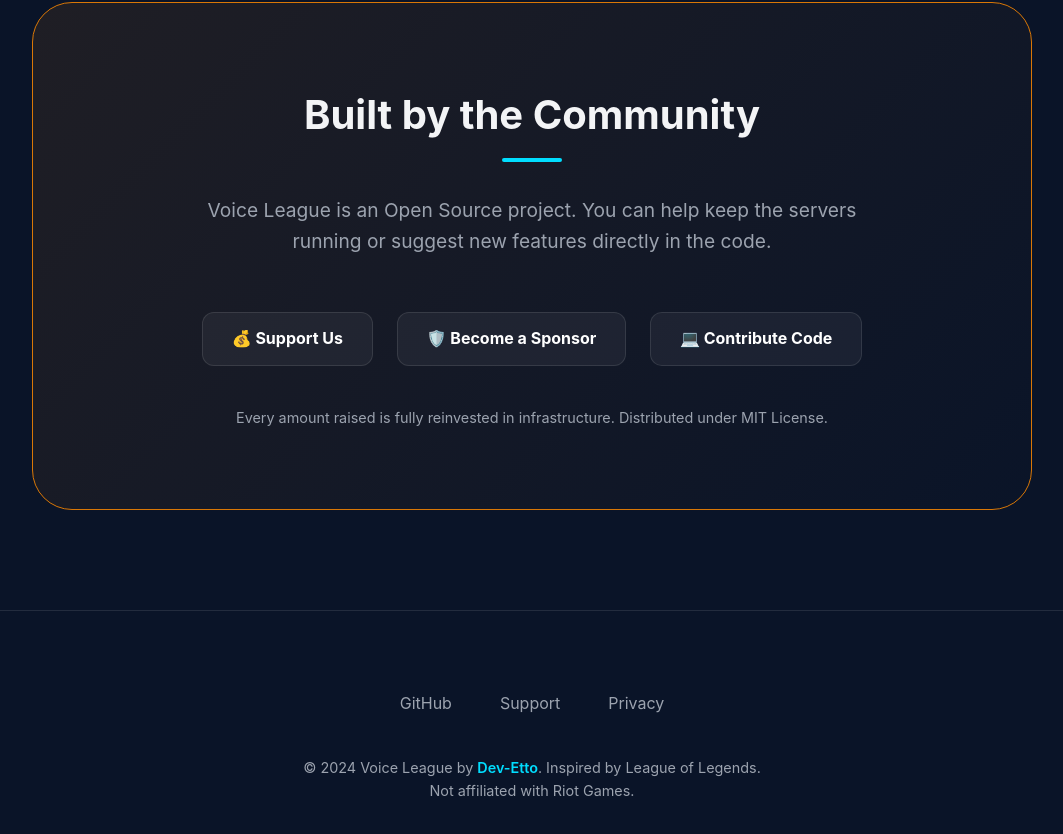
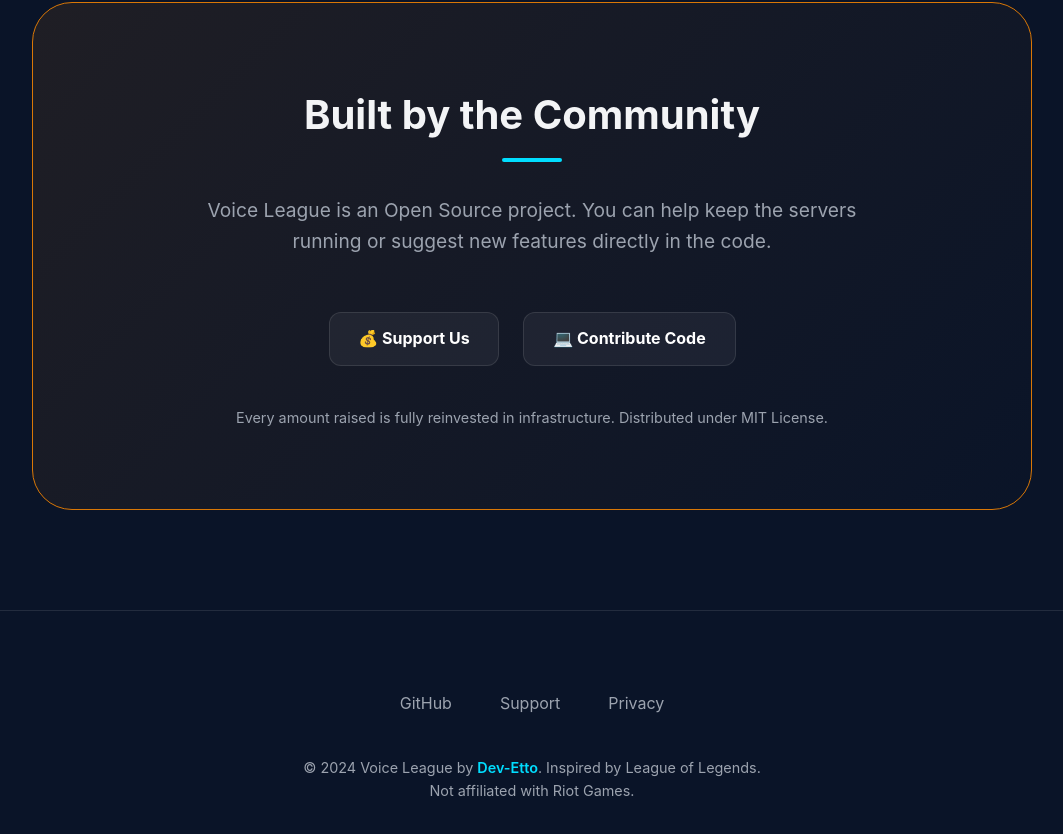
Before and after one commit to Dev-Etto/voice-league-web, a React (Vite) app: page / in a window 1280 px wide. Shown: the part 3113-3947 px from the top of the page, without its empty margins (108-1171 px from the left). Built offline with nearby package versions, Linux system fonts and the light colour scheme; no server answers.

Commit message:
feat: simplify support section by removing GitHub Sponsors

```diff
--- a/src/components/LandingPage.tsx
+++ b/src/components/LandingPage.tsx
@@ -547,9 +547,6 @@
               <Button href={EXTERNAL_LINKS.BUY_ME_A_COFFEE} target="_blank" rel="noopener noreferrer">
                 {t('support.buttons.coffee')}
               </Button>
-              <Button href={EXTERNAL_LINKS.GITHUB_SPONSORS} target="_blank" rel="noopener noreferrer">
-                {t('support.buttons.sponsors')}
-              </Button>
               <Button href={EXTERNAL_LINKS.GITHUB_REPO} target="_blank" rel="noopener noreferrer">
                 {t('support.buttons.contribute')}
               </Button>
--- a/src/i18n/locales/en.json
+++ b/src/i18n/locales/en.json
@@ -61,7 +61,6 @@
     "description": "Voice League is an Open Source project. You can help keep the servers running or suggest new features directly in the code.",
     "buttons": {
       "coffee": "💰 Support Us",
-      "sponsors": "🛡️ Become a Sponsor",
       "contribute": "💻 Contribute Code"
     },
     "footerNote": "Every amount raised is fully reinvested in infrastructure. Distributed under MIT License."
--- a/src/i18n/locales/pt-BR.json
+++ b/src/i18n/locales/pt-BR.json
@@ -61,7 +61,6 @@
     "description": "O Voice League é um projeto Open Source. Você pode ajudar a manter os servidores ligados ou sugerir novas features diretamente no código.",
     "buttons": {
       "coffee": "💰 Apoie-nos",
-      "sponsors": "🛡️ Tornar-se um Patrocinador",
       "contribute": "💻 Contribuir no Código"
     },
     "footerNote": "Todo valor arrecadado é reinvestido integralmente em infraestrutura. Distribuído sob Licença MIT."
```
